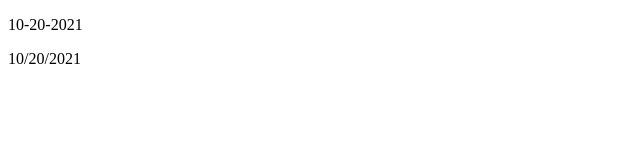
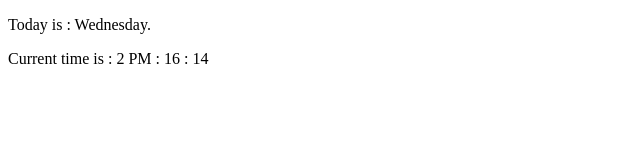
Before and after one commit to muhammadsaad91/ai-assignment-task-1, a plain HTML site: page index.html in a window 1280 px wide. Shown: the whole page, without its empty margins (0-640 px from the left). Drawn offline with Linux system fonts and the light colour scheme.

Commit message:
Add files via upload

```diff
--- a/index.html
+++ b/index.html
@@ -5,21 +5,48 @@
     <meta charset="UTF-8">
     <meta http-equiv="X-UA-Compatible" content="IE=edge">
     <meta name="viewport" content="width=device-width, initial-scale=1.0">
-    <title>Task 2</title>
+    <title>Task 1</title>
+    <p id="currentDay"></p>
+    <p id="currentTime"></p>
 </head>
-<p id="currentDate"></p>
-<p id="currentDate1"></p>
 
 <body>
     <script>
-        var date_object = new Date();
-        var dd = String(date_object.getDate()).padStart(2, '0');
-        var mm = String(date_object.getMonth() + 1).padStart(2, '0');
-        var yyyy = date_object.getFullYear();
-        formated_date = `${mm}-${dd}-${yyyy}`;
-        document.getElementById("currentDate").innerText = formated_date;
-        formated_date = `${mm}/${dd}/${yyyy}`;
-        document.getElementById("currentDate1").innerText = formated_date;
+        let date_object = new Date();
+        let current_day = date_object.getDay();
+        let day = ""
+        if (current_day == 0) {
+            day = "Sunday";
+        }
+        else if (current_day == 1) {
+            day = "Monday";
+        }
+        else if (current_day == 2) {
+            day = "Tuesday";
+        }
+        else if (current_day == 3) {
+            day = "Wednesday";
+        }
+        else if (current_day == 4) {
+            day = "Thursday";
+        }
+        else if (current_day == 5) {
+            day = "Friday";
+        }
+        else if (current_day == 6) {
+            day = "Saturday";
+        }
+        document.getElementById("currentDay").innerText = `Today is : ${day}.`
+        var currentHour = date_object.getHours();
+        var minutes = date_object.getMinutes();
+        var seconds = date_object.getSeconds();
+        var ampm = currentHour >= 12 ? 'PM' : 'AM';
+        currentHour = currentHour % 12;
+        currentHour = currentHour ? currentHour : 12;
+        minutes = minutes < 10 ? '0' + minutes : minutes;
+        var strTime = currentHour + ':' + minutes + ' ' + ampm;
+        var currentTime = `Current time is : ${currentHour} ${ampm} : ${minutes} : ${seconds}`
+        document.getElementById("currentTime").innerText = currentTime;
     </script>
 </body>
 
```
